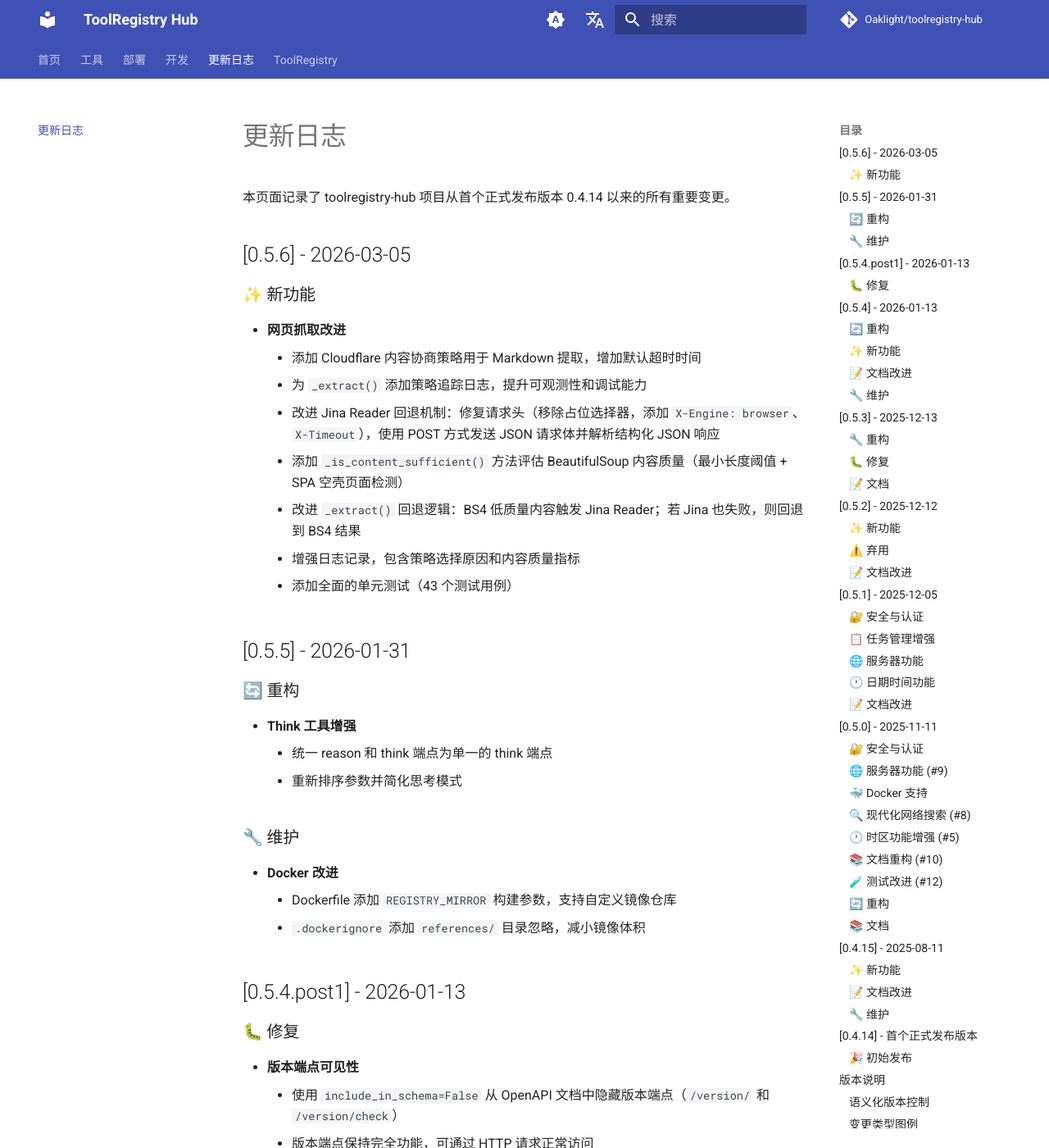
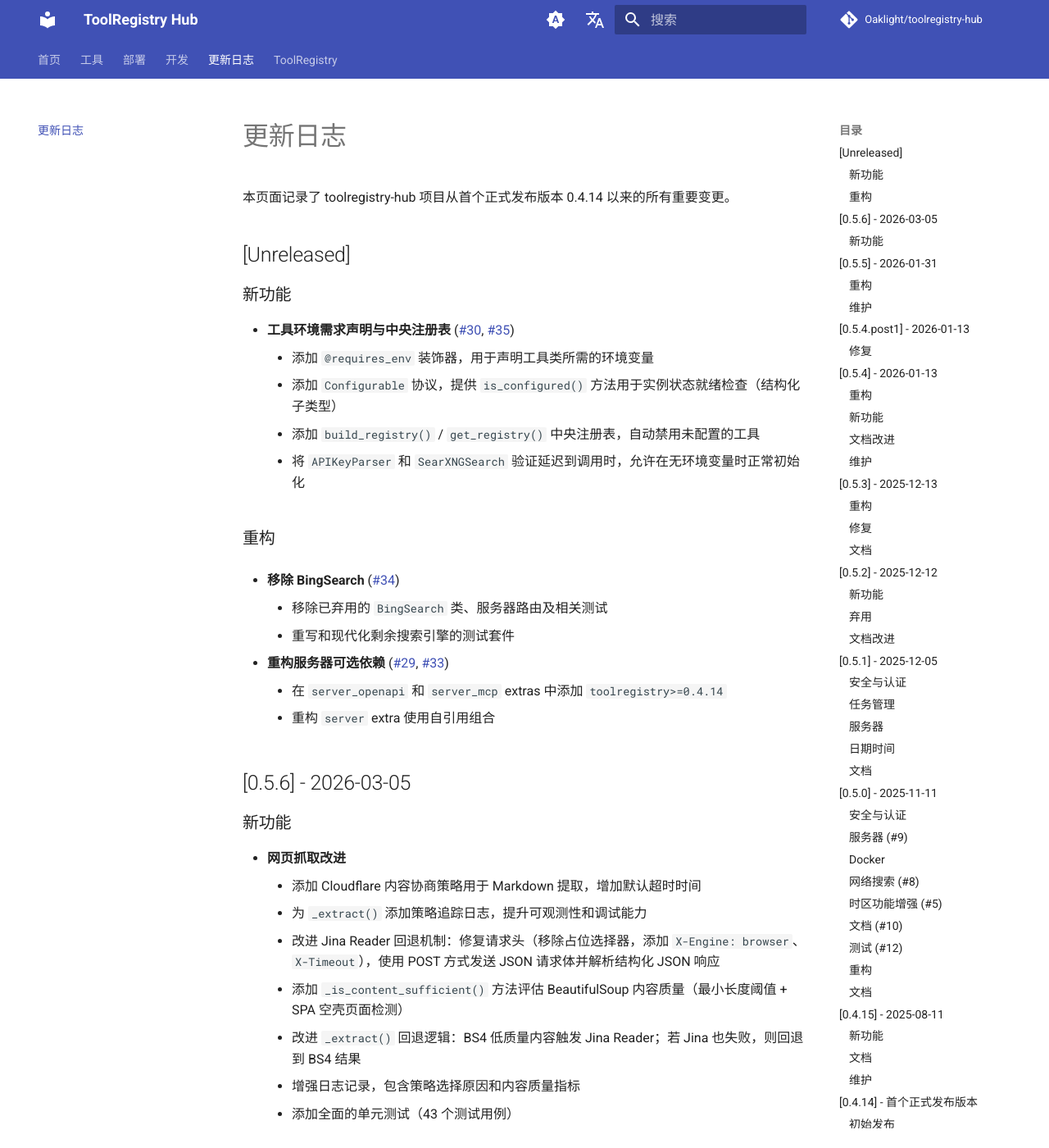
Before and after one commit to Oaklight/toolregistry-hub, an MkDocs documentation site: the page built from docs/changelog.md, in a window 1280 px wide and 1400 px high. Shown: the whole window at 82% size. Built offline with MkDocs 1.6.1 and Material for MkDocs 9.7.7, drawn with Linux system fonts in a browser that asks for light colours; comment, search, counter and statistics services are not loaded; some of the changed text lies outside the part shown.

Commit message:
docs: update changelog with unreleased changes since v0.5.6, remove emojis
Add Unreleased section organized by issue/PR for changes since v0.5.6.
Remove all emojis from changelog for a professional tone.

```diff
--- a/docs/changelog.md
+++ b/docs/changelog.md
@@ -10,9 +10,29 @@
 
 本页面记录了 toolregistry-hub 项目从首个正式发布版本 0.4.14 以来的所有重要变更。
 
+## [Unreleased]
+
+### 新功能
+
+- **工具环境需求声明与中央注册表** ([#30](https://github.com/Oaklight/toolregistry-hub/issues/30), [#35](https://github.com/Oaklight/toolregistry-hub/pull/35))
+	- 添加 `@requires_env` 装饰器，用于声明工具类所需的环境变量
+	- 添加 `Configurable` 协议，提供 `is_configured()` 方法用于实例状态就绪检查（结构化子类型）
+	- 添加 `build_registry()` / `get_registry()` 中央注册表，自动禁用未配置的工具
+	- 将 `APIKeyParser` 和 `SearXNGSearch` 验证延迟到调用时，允许在无环境变量时正常初始化
+
+### 重构
+
+- **移除 BingSearch** ([#34](https://github.com/Oaklight/toolregistry-hub/pull/34))
+	- 移除已弃用的 `BingSearch` 类、服务器路由及相关测试
+	- 重写和现代化剩余搜索引擎的测试套件
+
+- **重构服务器可选依赖** ([#29](https://github.com/Oaklight/toolregistry-hub/issues/29), [#33](https://github.com/Oaklight/toolregistry-hub/pull/33))
+	- 在 `server_openapi` 和 `server_mcp` extras 中添加 `toolregistry>=0.4.14`
+	- 重构 `server` extra 使用自引用组合
+
 ## [0.5.6] - 2026-03-05
 
-### ✨ 新功能
+### 新功能
 
 - **网页抓取改进**
 	- 添加 Cloudflare 内容协商策略用于 Markdown 提取，增加默认超时时间
@@ -25,13 +45,13 @@
 
 ## [0.5.5] - 2026-01-31
 
-### 🔄 重构
+### 重构
 
 - **Think 工具增强**
 	- 统一 reason 和 think 端点为单一的 think 端点
 	- 重新排序参数并简化思考模式
 
-### 🔧 维护
+### 维护
 
 - **Docker 改进**
 	- Dockerfile 添加 `REGISTRY_MIRROR` 构建参数，支持自定义镜像仓库
@@ -39,7 +59,7 @@
 
 ## [0.5.4.post1] - 2026-01-13
 
-### 🐛 修复
+### 修复
 
 - **版本端点可见性**
 	- 使用 `include_in_schema=False` 从 OpenAPI 文档中隐藏版本端点（`/version/` 和 `/version/check`）
@@ -48,7 +68,7 @@
 
 ## [0.5.4] - 2026-01-13
 
-### 🔄 重构
+### 重构
 
 - **认知工具统一架构**
 	- 将 reason 和 think 端点合并为单一的 think 端点，整合结构化推理与探索性思考功能
@@ -58,7 +78,7 @@
 	- 重构测试套件，覆盖所有思考模式和参数组合
 	- 更新文档，反映 "recall + think" 的双工具认知架构
 
-### ✨ 新功能
+### 新功能
 
 - **PyPI 版本检查与更新通知**
 	- 添加完整的 PyPI 版本检查系统，参考 argo-proxy 实现
@@ -75,7 +95,7 @@
 	- 实现居中对齐和一致的边框样式（80字符宽度）
 	- 在 CLI 启动时显示横幅，可通过 show_banner=False 参数禁用
 
-### 📝 文档改进
+### 文档改进
 
 - **网页搜索时间敏感查询指导**
 	- 在所有网页搜索类 docstring 中添加重要提示
@@ -88,7 +108,7 @@
 	- 扩展参数文档，包含时区格式示例
 	- 路由描述直接引用方法 docstrings，提升一致性
 
-### 🔧 维护
+### 维护
 
 - **版本属性修复**
 	- 更新 pyproject.toml 使用 __version__ 属性替代 version
@@ -97,7 +117,7 @@
 
 ## [0.5.3] - 2025-12-13
 
-### 🔧 重构
+### 重构
 
 - **多API密钥管理系统**
 	- 将分散的API密钥实现整合为统一的APIKeyParser工具
@@ -120,7 +140,7 @@
 	- 通过在`__init__.py`中设置单一版本来源来集中版本管理
 	- 通过setuptools动态版本支持改进构建流程
 
-### 🐛 修复
+### 修复
 
 - **Docker 构建流程**
 	- 修复Dockerfile中包含服务器扩展包(fastapi, uvicorn, fastmcp)的包安装
@@ -133,7 +153,7 @@
 	- 修复server_core.py和websearch模块中的类型提示
 	- 改进测试兼容性和类型安全
 
-### 📝 文档
+### 文档
 
 - **Docker 文档**
 	- 添加全面的Docker文档和迁移指南
@@ -142,7 +162,7 @@
 
 ## [0.5.2] - 2025-12-12
 
-### ✨ 新功能
+### 新功能
 
 - **单位转换器 API 路由**
 	- 添加单位转换器 API 路由
@@ -156,11 +176,11 @@
 	- 添加 Bright Data 引擎测试（Bing 和 Yandex）
 	- 为 Bing 搜索添加环境变量支持
 
-### ⚠️ 弃用
+### 弃用
 
 - **Bing 搜索**：由于机器人检测问题，标记 BingSearch 为已弃用
 
-### 📝 文档改进
+### 文档改进
 
 - 更新 README 中的徽章样式
 - 添加 DeepWiki 徽章到文档
@@ -169,7 +189,7 @@
 
 ## [0.5.1] - 2025-12-05
 
-### 🔐 安全与认证
+### 安全与认证
 
 - **MCP 服务器认证** (#15)
 	- 为 MCP 服务器添加 Bearer Token 认证支持
@@ -179,7 +199,7 @@
 	- 将 Token 验证移至 FastAPI 全局依赖项
 	- 重构认证架构，解耦路由和认证关注点
 
-### 📋 任务管理增强
+### 任务管理
 
 - **Todo List 工具增强** (#15)
 	- 添加 Todo List 工具，支持灵活的输入格式
@@ -190,7 +210,7 @@
 	- 添加 Markdown 表格生成 API 端点
 	- 改进文档和类型注解
 
-### 🌐 服务器功能
+### 服务器
 
 - **架构重构**
 	- 创建 `server_core.py` 模块提供基础 FastAPI 应用
@@ -199,7 +219,7 @@
 	- 改进路由发现日志逻辑
 	- 优化服务器架构，提升可维护性
 
-### 🕐 日期时间功能
+### 日期时间
 
 - **API 增强**
 	- 为 `time_now` 端点添加 `TimeNowRequest` 模型
@@ -207,7 +227,7 @@
 	- 保持与现有时区名称功能的向后兼容性
 	- 改进 API 文档结构
 
-### 📝 文档改进
+### 文档
 
 - **项目文档**
 	- 更新项目描述和 README 文件
@@ -217,7 +237,7 @@
 
 ## [0.5.0] - 2025-11-11
 
-### 🔐 安全与认证
+### 安全与认证
 
 - **多 Bearer Token 认证** (#11)
 	- 支持通过环境变量或文件配置多个 Bearer Token
@@ -227,7 +247,7 @@
 	- 增强认证日志和调试功能
 	- 新增独立的多 Token 认证测试套件
 
-### 🌐 服务器功能 (#9)
+### 服务器 (#9)
 
 - **REST API 服务器**
 	- 新增 `toolregistry-server` CLI 命令行工具
@@ -241,7 +261,7 @@
 	- 自动路由发现和注册机制
 	- 递归路由发现支持嵌套模块
 
-### 🐳 Docker 支持
+### Docker
 
 - **完整的容器化部署方案**
 	- 添加 Dockerfile 用于构建容器镜像
@@ -285,7 +305,7 @@
 	- 旧版搜索实现移至 `websearch_legacy/` 目录
 	- 清理过时的 Google 搜索模块
 
-### 🕐 时区功能增强 (#5)
+### 时区功能增强 (#5)
 
 - **时区支持**
 
@@ -309,7 +329,7 @@
 	- 网络搜索引擎使用文档
 	- API 端点和配置说明
 
-### 🧪 测试改进 (#12)
+### 测试 (#12)
 
 - **测试覆盖增强**
 	- 添加 0.4.16a0 版本测试
@@ -317,38 +337,38 @@
 	- 时区功能单元测试
 	- 网络搜索引擎测试
 
-### 🔄 重构
+### 重构
 
 - **think_tool**: 简化 think 方法返回类型
 	- 将返回类型从 `Dict[str, str]` 改为 `None`
 	- 移除未使用的 typing 导入
 	- 移除思考日志返回值，因为它未被使用
 
-### 📚 文档
+### 文档
 
 - **文档托管**: 迁移文档到 ReadTheDocs 托管平台
 
 ## [0.4.15] - 2025-08-11
 
-### ✨ 新功能
+### 新功能
 
 - **DateTime 工具**: 添加用于获取当前时间的 DateTime 实用工具
 - **ThinkTool**: 新增推理和头脑风暴工具，为 AI 工具集成提供认知处理空间
 
-### 📝 文档改进
+### 文档
 
 - 增强工具描述和使用示例
 - 更新独立性声明和包上下文
 - 改进 README 文档结构
 
-### 🔧 维护
+### 维护
 
 - 版本号提升至 0.4.15
 - 依赖项更新和优化
 
 ## [0.4.14] - 首个正式发布版本
 
-### 🎉 初始发布
+### 初始发布
 
 - 基础工具集合
 - 核心功能实现
@@ -369,17 +389,17 @@
 
 ### 变更类型图例
 
-- 🎉 **新功能** - 新增功能或特性
-- 🔄 **重构** - 代码重构，不影响功能
-- 🐛 **修复** - 错误修复
-- 📚 **文档** - 文档更新
-- 🔐 **安全** - 安全相关改进
-- 🌐 **服务器** - 服务器功能
-- 🐳 **Docker** - 容器化相关
-- 🔍 **搜索** - 搜索功能相关
-- 🕐 **时区** - 时区功能相关
-- 🧪 **测试** - 测试相关改进
-- 🔧 **维护** - 维护性更新
+- **新功能** - 新增功能或特性
+- **重构** - 代码重构，不影响功能
+- **修复** - 错误修复
+- **文档** - 文档更新
+- **安全** - 安全相关改进
+- **服务器** - 服务器功能
+- **Docker** - 容器化相关
+- **搜索** - 搜索功能相关
+- **时区** - 时区功能相关
+- **测试** - 测试相关改进
+- **维护** - 维护性更新
 
 ### 获取更新
 
```
Also changed, not shown: other parts of docs/changelog.md (+2 -2 lines).
